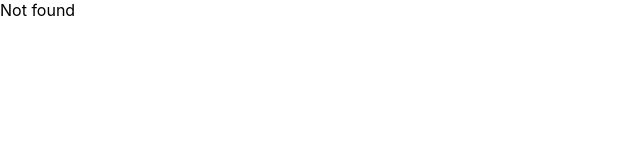
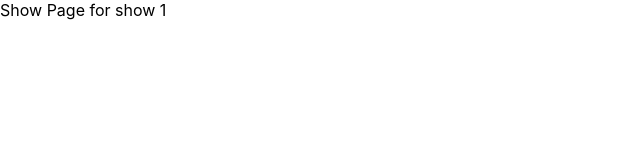
Before and after one commit to RithiFrancis/Box-Office-App, a React (Create React App) app: page /show/1 in a window 1280 px wide. Shown: the top 160 px of the page, without its empty margins (0-640 px from the left). Built offline with nearby package versions, Linux system fonts and the light colour scheme.

Commit message:
created dynamic show page

```diff
--- a/src/App.jsx
+++ b/src/App.jsx
@@ -2,6 +2,7 @@
 import Home from './pages/Home';
 import Starred from './pages/Starred';
 import MainLayout from './components/MainLayout';
+import Show from './pages/Show';
 
 function App() {
   return (
@@ -11,6 +12,8 @@
           <Route path="/" element={<Home />} />
           <Route path="/starred" element={<Starred />} />
         </Route>
+
+        <Route path="/show/:showId" element={<Show />}></Route>
 
         <Route path="*" element={<div>Not found</div>} />
         {/* <Route path="/" element={<App />}>
--- a/src/components/shows/ShowCard.jsx
+++ b/src/components/shows/ShowCard.jsx
@@ -15,7 +15,7 @@
       <p>{summaryStripped}</p>
 
       <div>
-        <Link to="/">Read More</Link>
+        <Link to={`/show/${id}`}>Read More</Link>
         <button type="button">Star Me</button>
       </div>
     </div>
--- /dev/null
+++ b/src/pages/Show.jsx
@@ -0,0 +1,9 @@
+import { useParams } from 'react-router-dom';
+
+const Show = () => {
+  const { showId } = useParams();
+
+  return <div>Show Page for show {showId}</div>;
+};
+
+export default Show;
```
